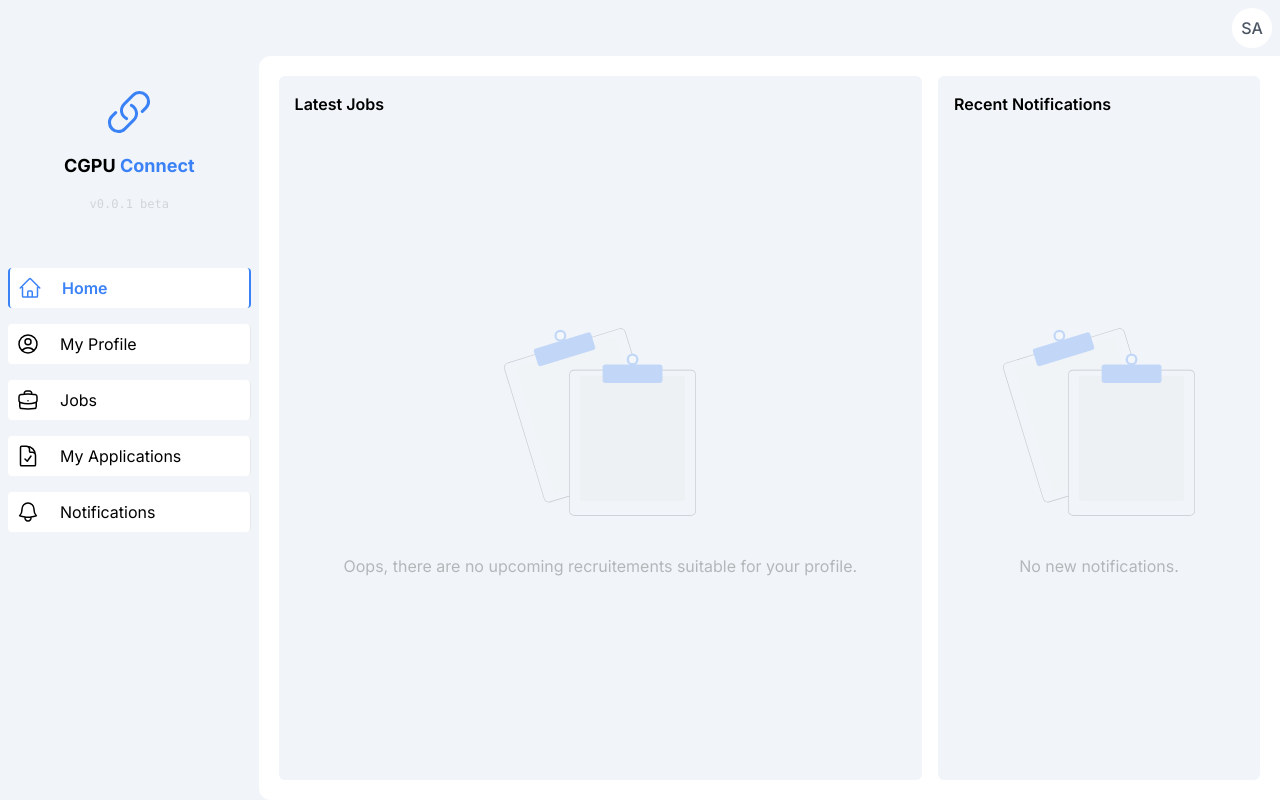
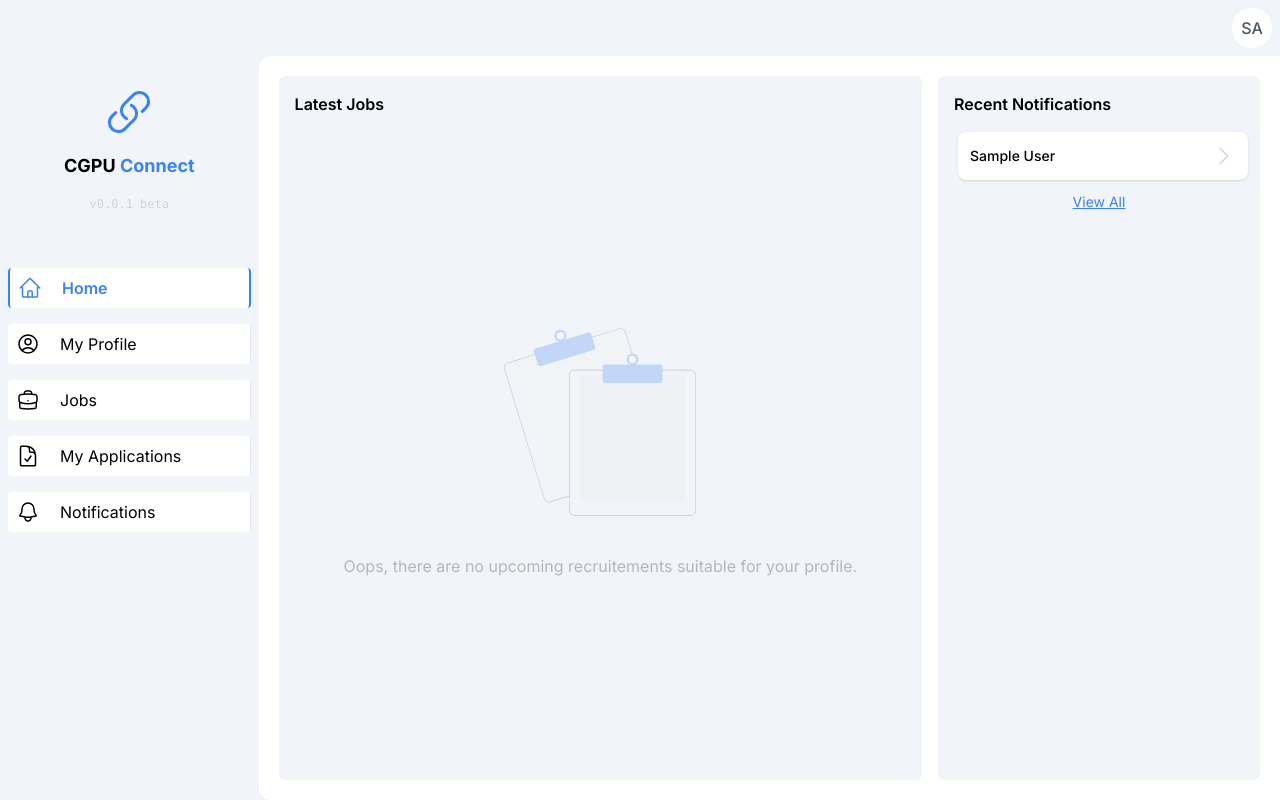
Before and after one commit to rijfas/cgpu_connect, a Django app: page /student/ in a window 1280 px wide. Run offline with Django 4.2, Linux system fonts and the light colour scheme; a user stored in the database is signed in; tables that the repository leaves empty hold one stand-in row (values such as "Sample post"); data that the repository does not hold is empty; some libraries are stand-ins or nearby versions.

Commit message:
completed notitifcations in student dashboard

```diff
--- a/student/templates/student/home.html
+++ b/student/templates/student/home.html
@@ -45,11 +45,30 @@
 
                     </div>
                     <div class="bg-slate-100 rounded-md p-4 w-1/3">
-                        <h2 class="text-md font-semibold">Recent Notifications</h2>
+                        <h2 class="text-md font-semibold mb-4">Recent Notifications</h2>
+                        {% if announcements %}
+                        {% for announcement in announcements %}
+                        <div href="#" class="w-full p-3 m-1 bg-white rounded-lg shadow flex justify-between items-center">
+                            <span class="text-sm font-medium">{{ announcement.title }}</span>
+                            <a href="{% url "student:notifications" %}" class="text-gray-300 hover:text-gray-400">
+                                <svg xmlns="http://www.w3.org/2000/svg" fill="none" viewBox="0 0 24 24" stroke-width="1.5" stroke="currentColor" class="w-6 h-6">
+                                    <path stroke-linecap="round" stroke-linejoin="round" d="M8.25 4.5l7.5 7.5-7.5 7.5" />
+                                  </svg>
+
+                            </a>
+                        </div>
+                        {% endfor %}
+                        <div class="w-full flex justify-center items-center">
+                            <a href="{% url "student:notifications" %}" class="mx-auto mt-2 underline cursor-pointer text-sm text-blue-500">View All</a>
+
+                        </div>
+                        {% else %}
                         <div class="opacity-25 flex flex-col gap-4 w-full h-full justify-center items-center">
                             <img src="{% static "images/empty.svg" %}" class="w-48 h-48 mb-5">
                             <span class="">No new notifications.</span>
                         </div>
+                        {% endif %}
+
                     </div>
                 </div>
        </div>
--- a/student/views.py
+++ b/student/views.py
@@ -2,6 +2,7 @@
 from core.decorators import login_required_with_type
 from .forms import RegisterStudentForm
 from .models import Student, AcademicQualification
+from cgpu_admin.models import Announcement
 from recruiter.models import Job, Application
 from django.core.exceptions import ObjectDoesNotExist
 
@@ -52,8 +53,11 @@
 def home(request):
     student = Student.objects.get(account=request.user)
     jobs = Job.objects.filter(eligible_courses=student.course).order_by('-id')[:5]
+    announcements = Announcement.objects.all().order_by('-id')[:5]
+
     context = {
-        'jobs': jobs
+        'jobs': jobs,
+        'announcements': announcements
     }
     return render(request, 'student/home.html', context)
 
@@ -122,4 +126,8 @@
 
 login_required_with_type('student')
 def notifications(request):
-    return render(request, 'student/notifications.html')
+    announcements = Announcement.objects.all()
+    context = {
+        'announcements': announcements
+    }
+    return render(request, 'student/notifications.html', context)
```
Also changed, not shown: student/templates/student/notifications.html (+26 -1 lines).
